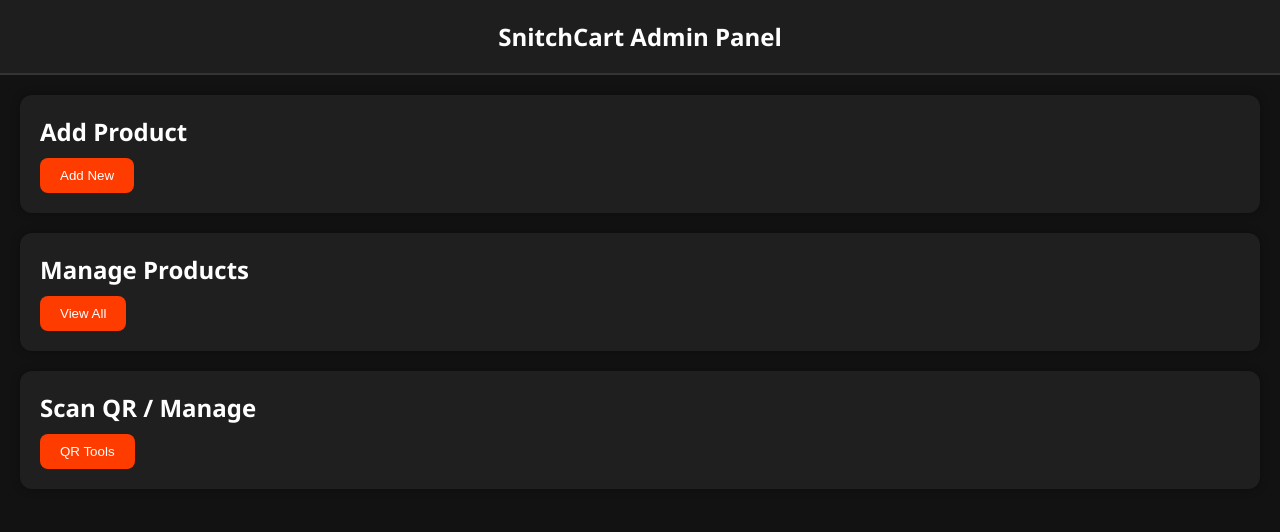
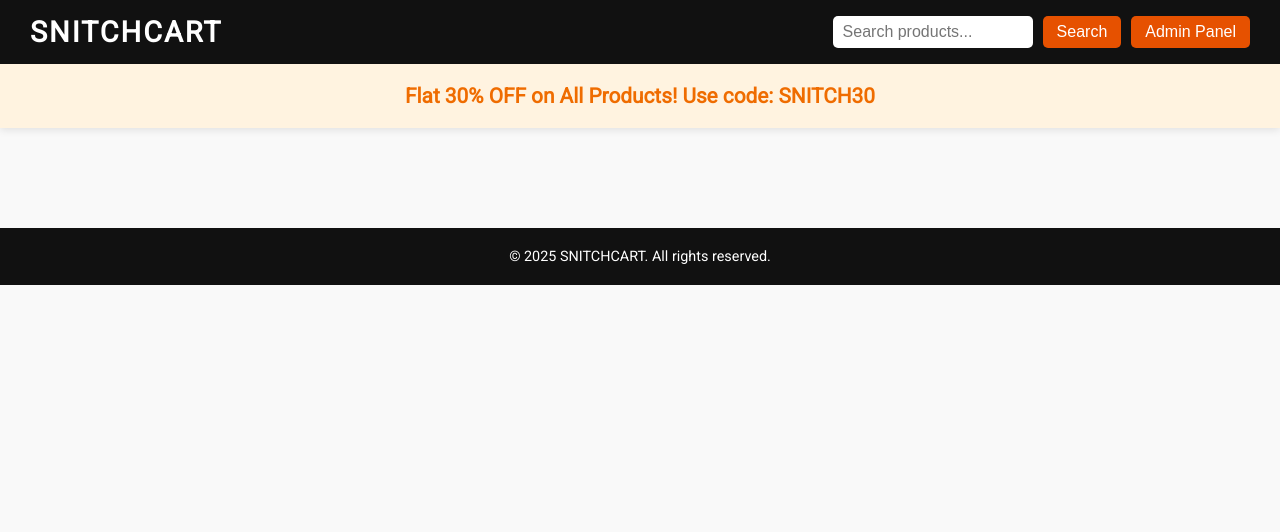
Before and after one commit to midowtech/SNITCHCART, a plain HTML site: page index.html in a window 1280 px wide. Drawn offline with Linux system fonts and the light colour scheme.

Commit message:
Update index.html

```diff
--- a/index.html
+++ b/index.html
@@ -1,80 +1,52 @@
-<!DOCTYPE html><html lang="en"><head>
+<!DOCTYPE html>
+<html lang="en">
+<head>
   <meta charset="UTF-8" />
-  <meta name="viewport" content="width=device-width, initial-scale=1.0" />
-  <title>SnitchCart Admin Panel</title>
-  <style>
-    * {
-      margin: 0;
-      padding: 0;
-      box-sizing: border-box;
-    }body {
-  font-family: 'Segoe UI', sans-serif;
-  background-color: #121212;
-  color: #fff;
-}
+  <meta name="viewport" content="width=device-width, initial-scale=1" />
+  <title>SNITCHCART - Your Online Store</title>
 
-header {
-  background-color: #1e1e1e;
-  padding: 20px;
-  text-align: center;
-  font-size: 1.5rem;
-  font-weight: bold;
-  border-bottom: 2px solid #333;
-}
+  <!-- Google Fonts -->
+  <link href="https://fonts.googleapis.com/css2?family=Roboto&display=swap" rel="stylesheet" />
 
-.container {
-  padding: 20px;
-}
+  <!-- Firebase SDKs -->
+  <script src="https://www.gstatic.com/firebasejs/9.23.0/firebase-app.js"></script>
+  <script src="https://www.gstatic.com/firebasejs/9.23.0/firebase-firestore.js"></script>
 
-.card {
-  background-color: #1f1f1f;
-  border-radius: 12px;
-  padding: 20px;
-  margin-bottom: 20px;
-  box-shadow: 0 0 10px rgba(0, 0, 0, 0.3);
-}
+  <!-- Style -->
+  <link rel="stylesheet" href="style.css" />
+</head>
+<body>
 
-.card h2 {
-  margin-bottom: 10px;
-}
+<header>
+  <div class="logo">SNITCHCART</div>
+  <nav>
+    <input id="searchInput" type="text" placeholder="Search products..." />
+    <button onclick="filterProducts()">Search</button>
+    <button onclick="toggleAdminPanel()">Admin Panel</button>
+  </nav>
+</header>
 
-.btn {
-  background-color: #ff3c00;
-  color: white;
-  border: none;
-  padding: 10px 20px;
-  border-radius: 8px;
-  cursor: pointer;
-  transition: background-color 0.3s ease;
-}
-
-.btn:hover {
-  background-color: #e33400;
-}
-
-@media (max-width: 600px) {
-  header {
-    font-size: 1.2rem;
-  }
-}
-
-  </style>
-</head><body>
-  <header>
-    SnitchCart Admin Panel
-  </header>  <div class="container">
-    <div class="card">
-      <h2>Add Product</h2>
-      <button class="btn">Add New</button>
-    </div><div class="card">
-  <h2>Manage Products</h2>
-  <button class="btn">View All</button>
+<div class="offers">
+  Flat 30% OFF on All Products! Use code: SNITCH30
 </div>
 
-<div class="card">
-  <h2>Scan QR / Manage</h2>
-  <button class="btn">QR Tools</button>
+<div id="product-grid" class="product-grid">
+  <!-- Products will load here dynamically -->
 </div>
 
-  </div>
-</body></html>
+<!-- Admin Panel -->
+<section id="admin-panel" style="display:none;">
+  <h2>Admin Panel - Add Product</h2>
+  <input type="text" id="admin-product-name" placeholder="Product Name" />
+  <input type="number" id="admin-product-price" placeholder="Price (₹)" />
+  <input type="text" id="admin-product-image" placeholder="Image URL" />
+  <button onclick="addProduct()">Add Product</button>
+</section>
+
+<footer>
+  &copy; 2025 SNITCHCART. All rights reserved.
+</footer>
+
+<script src="script.js"></script>
+</body>
+</html>
```
